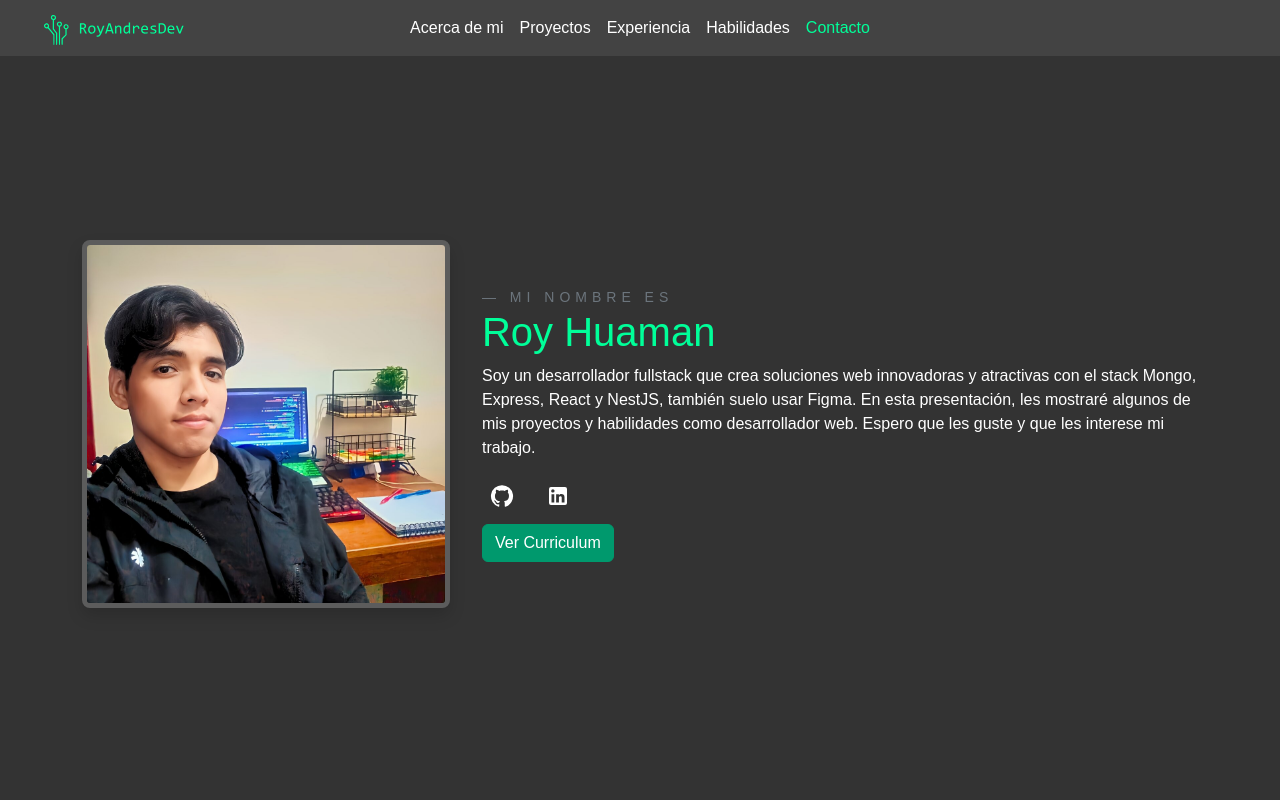
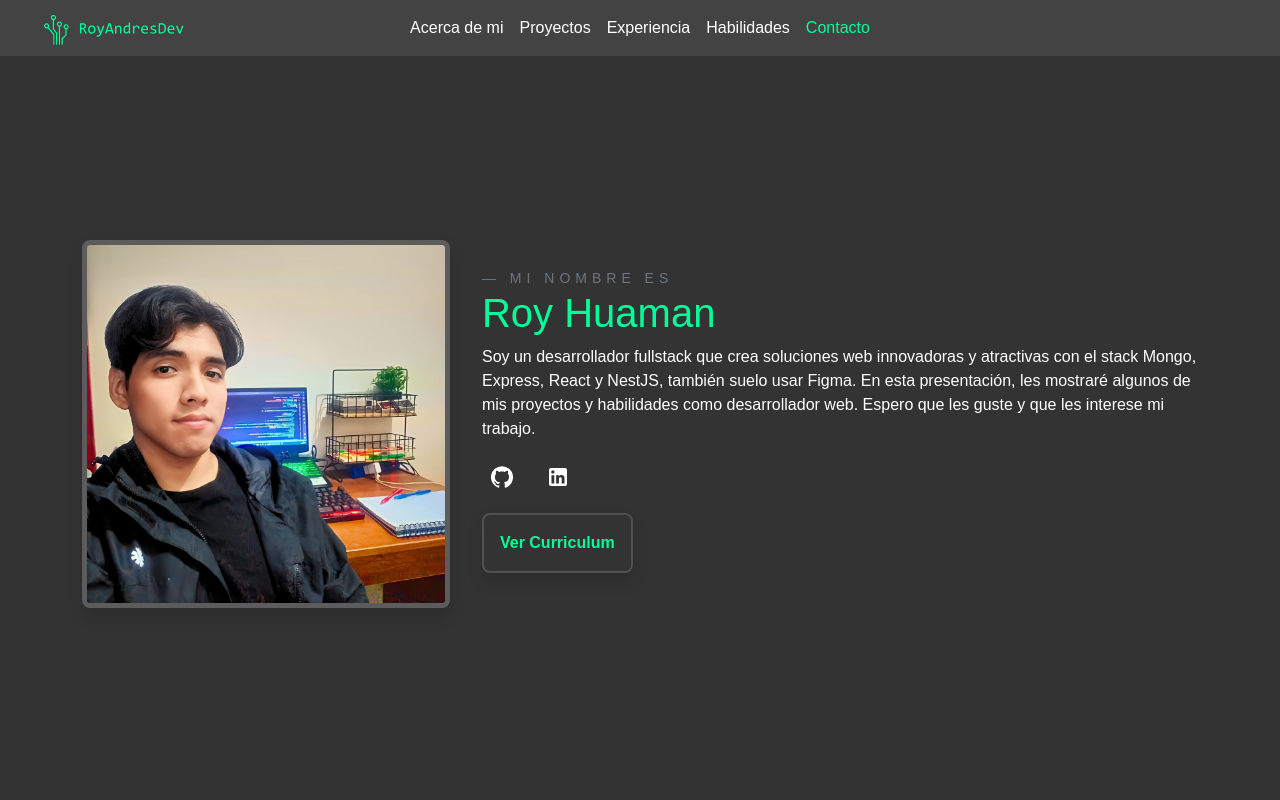
Before and after one commit to RoyHuamanAvila/Portfolio, a React (Vite) app: page / in a window 1280 px wide. Shown: the top 800 px of the page. Built offline with nearby package versions, Linux system fonts and the light colour scheme; a web font is replaced by a local one.

Commit message:
feat: button cv neon

```diff
--- /dev/null
+++ b/src/components/ButtonCV/ButtonCV.scss
@@ -0,0 +1,97 @@
+@use 'src/scss/colors';
+
+.Btn-CV {
+  position: relative;
+  display: inline-block;
+  padding: 1rem;
+  color: colors.$primary;
+  text-transform: capitalize;
+  text-decoration: none;
+  font-size: 16px;
+  font-weight: bold;
+  border-radius: 0.5rem;
+  overflow: hidden;
+  transition: 0.2s;
+  border: #69696989 2px solid;
+  box-shadow: 0 0.5rem 1rem rgba(0, 0, 0, 0.15);
+}
+
+
+
+.Btn-CV:hover {
+  color: colors.$primary;
+  //background: colors.$primary;
+  box-shadow: 0 0 10px colors.$primary, 0 0 10px colors.$primary, 0 0 20px colors.$primary;
+  border: colors.$primary 2px solid;
+  transition-delay: 1s;
+}
+
+
+.Btn-CV span {
+  position: absolute;
+  display: block;
+}
+
+
+
+
+.Btn-CV span:nth-child(1) {
+  top: 0;
+  left: -100%;
+  width: 100%;
+  height: 2px;
+  background: linear-gradient(90deg, transparent, colors.$primary);
+}
+
+
+
+.Btn-CV:hover span:nth-child(1) {
+  left: 100%;
+  transition: 1s;
+}
+
+
+.Btn-CV span:nth-child(3) {
+  bottom: 0;
+  right: -100%;
+  width: 100%;
+  height: 2px;
+  background: linear-gradient(270deg, transparent, colors.$primary);
+}
+
+.Btn-CV:hover span:nth-child(3) {
+  right: 100%;
+  transition: 1s;
+  transition-delay: 0.5s;
+}
+
+
+
+.Btn-CV span:nth-child(2) {
+  top: -100%;
+  right: 0;
+  width: 2px;
+  height: 100%;
+  background: linear-gradient(180deg, transparent, colors.$primary);
+}
+
+.Btn-CV:hover span:nth-child(2) {
+  top: 100%;
+  transition: 1s;
+  transition-delay: 0.25s;
+}
+
+
+.Btn-CV span:nth-child(4) {
+  bottom: -100%;
+  left: 0;
+  width: 2px;
+  height: 100%;
+  background: linear-gradient(360deg, transparent, colors.$primary);
+}
+
+.Btn-CV:hover span:nth-child(4) {
+  bottom: 100%;
+  transition: 1s;
+  transition-delay: 0.75s;
+}
--- /dev/null
+++ b/src/components/ButtonCV/ButtonCV.tsx
@@ -0,0 +1,24 @@
+import React from 'react'
+import './ButtonCV.scss'
+
+export type ButtonCVProps = {}
+
+const ButtonCV: React.FC<ButtonCVProps> = ({}) => {
+	return (
+		<a
+			href="https://royandresdev-portfolio.s3.sa-east-1.amazonaws.com/C.V.+Roy+Huaman.pdf"
+			download="CV-RoyHuaman"
+			target="_blank"
+			className="Btn-CV"
+			rel="noreferrer"
+		>
+			<span></span>
+			<span></span>
+			<span></span>
+			<span></span>
+			Ver Curriculum
+		</a>
+	)
+}
+
+export default ButtonCV
--- /dev/null
+++ b/src/components/ButtonCV/index.ts
@@ -0,0 +1 @@
+export { default as ButtonCV } from './ButtonCV';
--- a/src/components/index.ts
+++ b/src/components/index.ts
@@ -8,3 +8,4 @@ export * from './SkillsSet';
 export * from './Tabs';
 export * from './Tags';
 export { default as ToggleThemeButton } from './ToggleThemeButton';
+export * from './ButtonCV'
--- a/src/sections/About/About.tsx
+++ b/src/sections/About/About.tsx
@@ -5,6 +5,7 @@ import { useEffect, type FC } from 'react'
 import { useDispatch } from 'react-redux'
 import { useInView } from 'react-intersection-observer'
 import { setSectionInView } from '../../features/pageParams/pageParamsSlice'
+import { ButtonCV } from '../../components'
 
 const About: FC = () => {
 	const { ref: about, inView: aboutInView } = useInView({ threshold: 0.5 })
@@ -49,15 +50,9 @@ const About: FC = () => {
 							<LinkedIn />
 						</IconButton>
 					</div>
-					<a
-						href="https://royandresdev-portfolio.s3.sa-east-1.amazonaws.com/C.V.+Roy+Huaman.pdf"
-						download="CV-RoyHuaman"
-						target="_blank"
-						className="mt-2 btn btn-accent text-white"
-						rel="noreferrer"
-					>
-						Ver Curriculum
-					</a>
+					<div className="mt-3">
+						<ButtonCV />
+					</div>
 				</div>
 				<div className="about__photo-container">
 					<img src="/Avatar.jpg" className="avatar shadow" alt="Avatar" />
```
